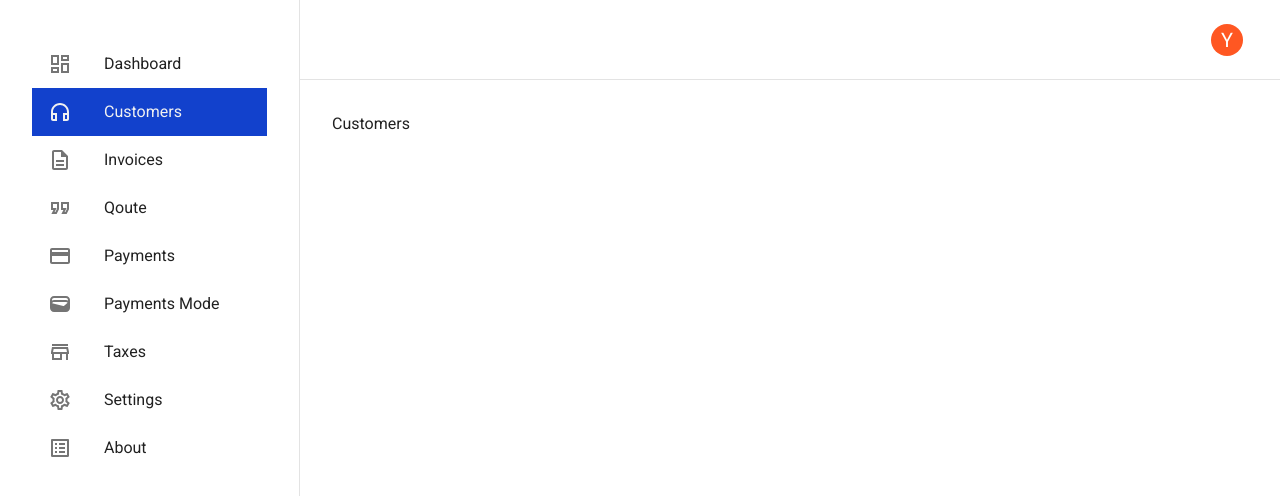
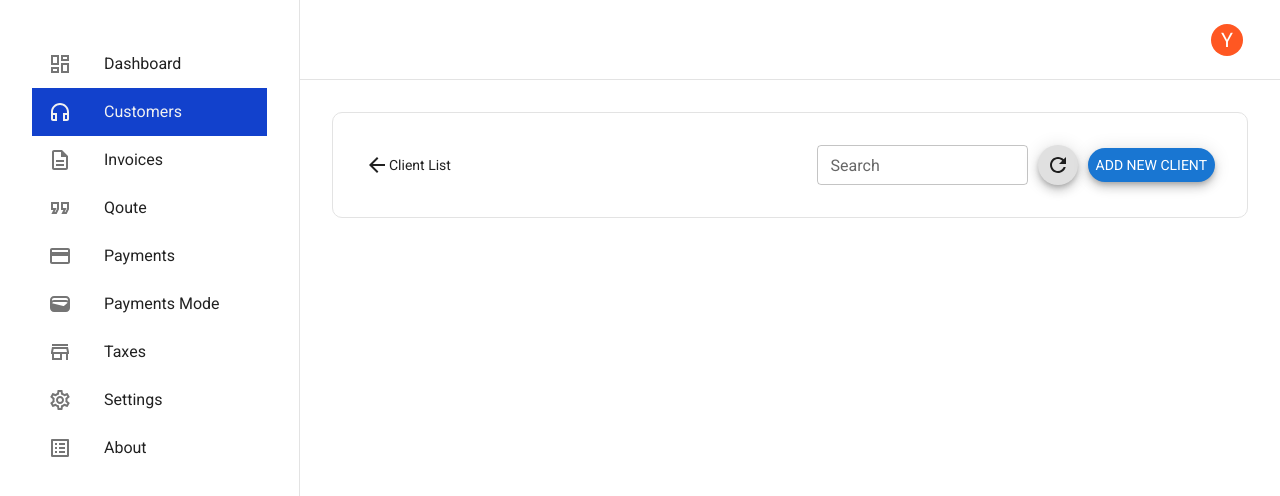
Before and after one commit to YasinMahmoudi/reactjs-crm-dashboard, a React (Vite) app: page /customers in a window 1280 px wide. Shown: the top 496 px of the page. Built offline with nearby package versions, Linux system fonts and the light colour scheme.

Commit message:
Add an initial wrapper content box

```diff
--- a/src/features/customers/index.jsx
+++ b/src/features/customers/index.jsx
@@ -1,6 +1,50 @@
+import { Box, Fab, TextField, Typography } from '@mui/material';
+import styled from 'styled-components';
+import { Row } from '../../components/Row';
+import { ArrowBack, Refresh } from '@mui/icons-material';
+
+const StyledBox = styled(Box)`
+  --box-padding: max(2rem, 2vw);
+  --border-radius: 10px;
+
+  border: 1px solid #e3e3e3;
+  padding: var(--box-padding);
+  border-radius: var(--border-radius);
+`;
 
 export default function Customers() {
   return (
-    <div>Customers</div>
-  )
+    <StyledBox>
+      <Row>
+        <Row>
+          <ArrowBack />
+          <Typography variant="body2"> Client List </Typography>
+        </Row>
+
+        <Row sx={{ gap: '10px' }}>
+          <TextField
+            id="standard-password-input"
+            label="Search"
+            type="search"
+            variant="outlined"
+            size='small'
+          />
+          <Fab
+            variant="index.jsx"
+            size="small"
+            color="default">
+            <Refresh />
+            {/* Refresh */}
+          </Fab>
+
+          <Fab
+            variant="extended"
+            size="small"
+            color="primary">
+            Add New Client
+          </Fab>
+        </Row>
+      </Row>
+    </StyledBox>
+  );
 }
```
